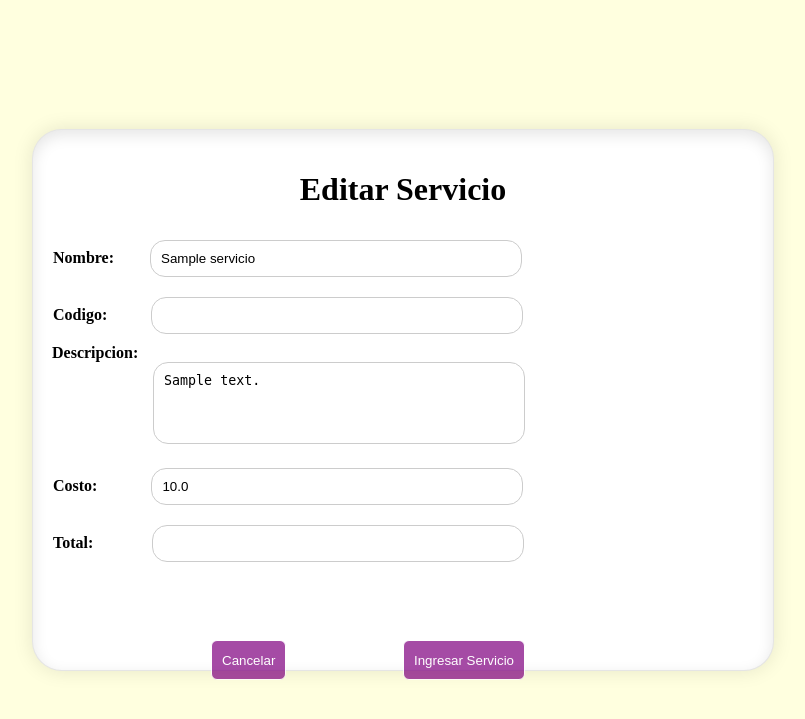
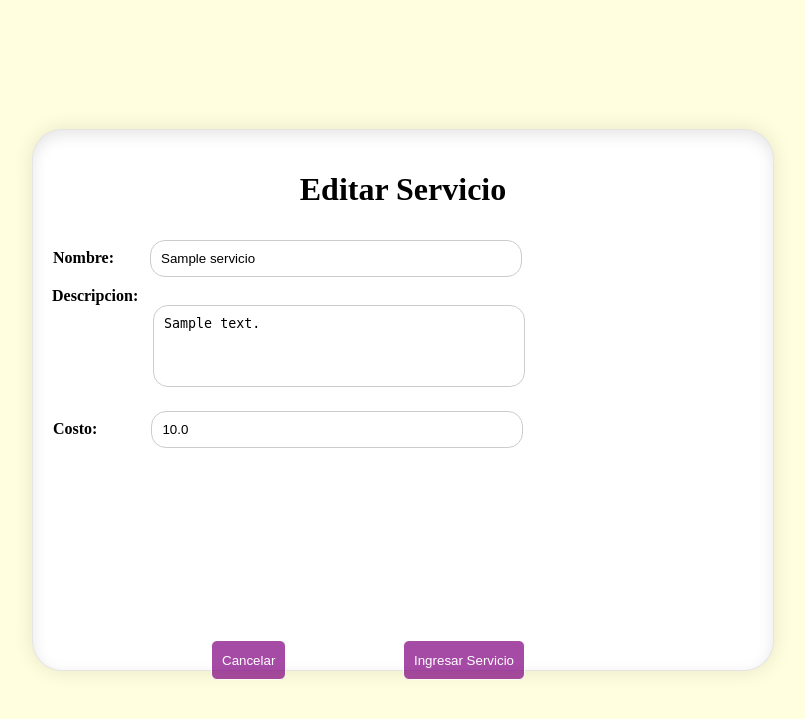
Before and after one commit to kenetcode/ERP-Ventas, a Django app: page /menuGestor/editarServicioView/1/ in a window 1280 px wide. Shown: the top 719 px of the page, without its empty margins (237-1042 px from the left). Run offline with Django 5.2, Linux system fonts and the light colour scheme; tables that the repository leaves empty hold one stand-in row (values such as "Sample post").

Commit message:
Se modificaron las pantallas en base a los  modelos a ListadoServicios e Ingresar Servicios

```diff
--- a/erp/ventas/templates/editarServicio.html
+++ b/erp/ventas/templates/editarServicio.html
@@ -19,10 +19,6 @@
                 <label for="name">Nombre:</label> <!--Estos serian los label-->
                 <input type="text" id="name" name="name" value="{{ servicios.nombre }}">
             </div>
-            <div class="form-groupcod">
-                <label for="Codigo">Codigo:</label>
-                <input type="codigo" id="codigo" name="codigo" value="{{ servicios.codigo }}">
-            </div>
 
             <div class="descripcion1">
                 <label for="Descripcion">Descripcion:</label>
@@ -34,10 +30,6 @@
                 <input type="costo" id="costo" name="costo" value="{{ servicios.costo }}">
             </div>
 
-            <div class="form-groupT">
-                <label for="Total">Total:</label>
-                <input type="total" id="total" name="total" value="{{ servicios.total }}">
-            </div>
             <div class="ingress">
                 <button>Ingresar Servicio</button>
             </div>
--- a/erp/ventas/views.py
+++ b/erp/ventas/views.py
@@ -125,7 +125,7 @@ def ingresarServicio(request):
         descripcion = request.POST.get('descripcion')
         costo = request.POST.get('costo')
         total = request.POST.get('total')
-        Servicio.objects.create(nombre=nombre, descripcion=descripcion, codigo=codigo, costo=costo, total=total)
+        Servicio.objects.create(nombre=nombre, descripcion=descripcion, costo=costo)
         return redirect('listadoServicio/')
     else:
         return redirect('listadoServicio/')
@@ -145,15 +145,11 @@ def editarServicio(request):
         id = request.POST.get('id')
         servicio = Servicio.objects.get(id=id)
         nombre = request.POST.get('name')
-        codigo = request.POST.get('codigo')
         descripcion = request.POST.get('descripcion')
         costo = request.POST.get('costo')
-        total = request.POST.get('total')
         servicio.nombre = nombre
         servicio.descripcion = descripcion
-        servicio.codigo = codigo
         servicio.costo = costo
-        servicio.total = total
         servicio.save()
         return redirect('/listadoServicio/')
     return render(request, 'editarServicio.html', {'servicios': servicio})
```
Also changed, not shown: erp/ventas/templates/listadoServicio.html (+4 -4 lines), erp/ventas/templates/nuevoServicio.html (+0 -9 lines).
